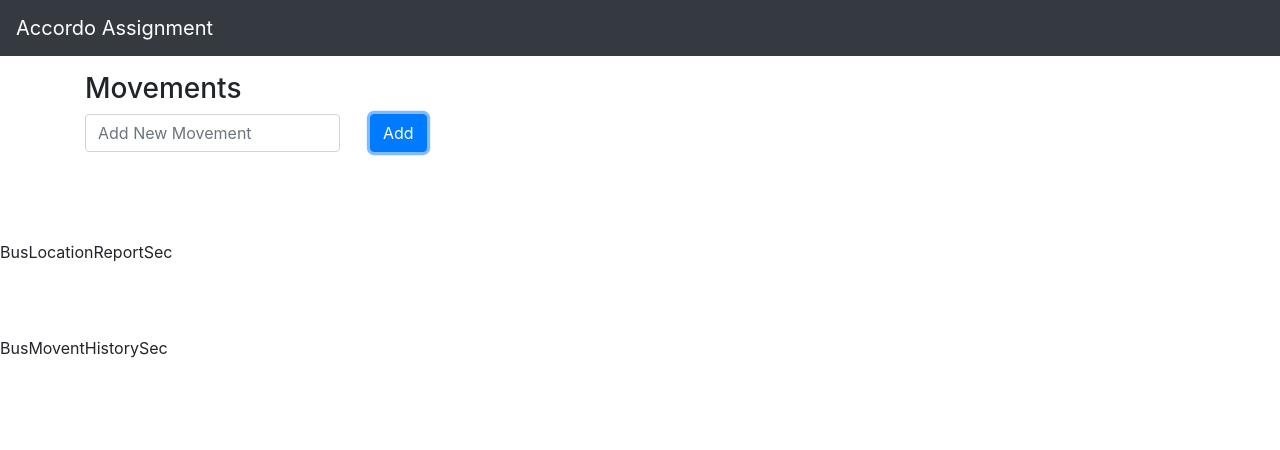
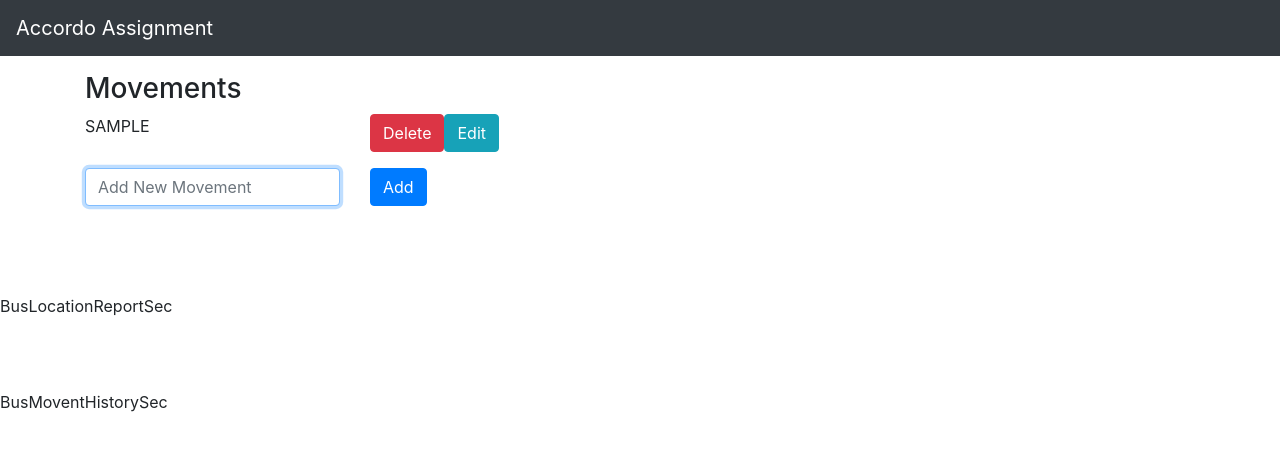
Before and after one commit to kfdom/bus-carpark-simulator, a React (Create React App) app: page / in a window 1280 px wide. Both pictures are taken after typing "Sample" into the empty fields and a click on the button "Add". Shown: the top 450 px of the page. Built offline with nearby package versions, Linux system fonts and the light colour scheme.

Commit message:
Add hooks and event handler

```diff
--- a/src/components/BusMovementInputSec.js
+++ b/src/components/BusMovementInputSec.js
@@ -1,9 +1,42 @@
-import React from 'react';
+import React, { useState, useRef } from 'react';
 import TextInput from './formElements/TextInput';
 import Button from './formElements/Button';
 import FormContainer from './formElements/FormContainer';
 
 const BusMovementInputSec = () => {
+  const [movement, setMovement] = useState([]);
+  const [newOnChangeMovement, setNewOnChangeMovement] = useState('');
+  const [editMovementIndex, setEditMovementIndex] = useState();
+  const [editOnChangeMovement, setEditOnChangeMovement] = useState();
+
+  const newMoveRef = useRef();
+  const addBtnRef = useRef();
+
+  const addNewMovement = () => {
+    setMovement([...movement, newOnChangeMovement]);
+    setNewOnChangeMovement('');
+    newMoveRef.current.focus();
+  };
+
+  const deleteMovement = movementIndex => {
+    var filtered = movement.filter(function(value, index) {
+      return movementIndex !== index;
+    });
+
+    setMovement(filtered);
+  };
+
+  const loadEditMovement = index => {
+    setEditMovementIndex(index);
+    setEditOnChangeMovement(movement[index]);
+  };
+
+  const handleEnter = e => {
+    if (e.key === 'Enter') {
+      addBtnRef.current.click();
+    }
+  };
+
   return (
     <FormContainer
       onKeyPress={event => {
@@ -13,13 +46,39 @@ const BusMovementInputSec = () => {
       }}
     >
       <h3>Movements</h3>
-
+      {movement.map((move, index) => {
+        return (
+          <div className="form-group row" key={index}>
+            <>
+              <div className="col-md-3">{move}</div>
+              {typeof editMovementIndex === 'undefined' && (
+                <div className="col-md-3">
+                  <Button onClick={() => deleteMovement(index)} className="btn btn-danger">
+                    Delete
+                  </Button>
+                  <Button onClick={() => loadEditMovement(index)} className="btn btn-info">
+                    Edit
+                  </Button>
+                </div>
+              )}
+            </>
+          </div>
+        );
+      })}
       <div className="form-group row">
         <div className="col-md-3">
-          <TextInput placeholder="Add New Movement" />
+          <TextInput
+            refEle={newMoveRef}
+            placeholder="Add New Movement"
+            value={newOnChangeMovement}
+            onChange={e => setNewOnChangeMovement(e.target.value.toUpperCase())}
+            onKeyPress={e => handleEnter(e)}
+          />
         </div>
         <div className="col-md-3">
-          <Button className={'btn btn-primary'}>Add</Button>
+          <Button onClick={() => addNewMovement()} refEle={addBtnRef} className={'btn btn-primary'}>
+            Add
+          </Button>
         </div>
       </div>
     </FormContainer>
```
